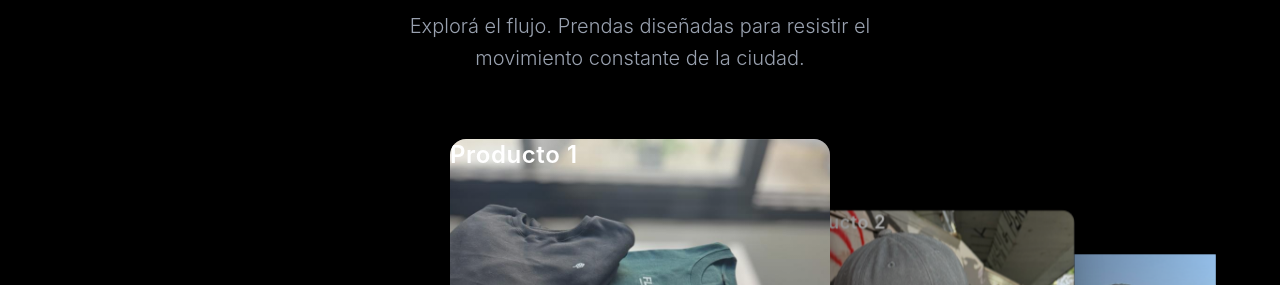
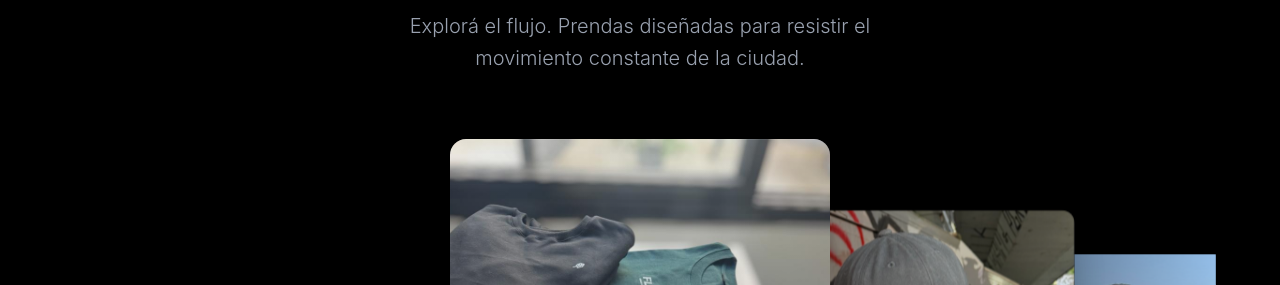
Before and after one commit to EduardoRiosSale/floema, a React (Vite) app: page / in a window 1280 px wide. Shown: the part 1740-2025 px from the top of the page. Built offline with nearby package versions, Linux system fonts and the light colour scheme.

Commit message:
Limpieza de imagenes

```diff
--- a/src/components/sections/Products.tsx
+++ b/src/components/sections/Products.tsx
@@ -10,11 +10,11 @@ import img4 from '../../assets/img4.jpeg';
 import img5 from '../../assets/img5.jpeg';
 
 const productos = [
-  { id: 1, title: 'Producto 1', image: img1 },
-  { id: 2, title: 'Producto 2', image: img2 },
-  { id: 3, title: 'Producto 3', image: img3 },
-  { id: 4, title: 'Gorras', image: img4 },
-  { id: 5, title: 'Remeras', image: img5 },
+  { id: 1, title: '', image: img1 },
+  { id: 2, title: '', image: img2 },
+  { id: 3, title: '', image: img3 },
+  { id: 4, title: '', image: img4 },
+  { id: 5, title: '', image: img5 },
 ];
 
 export const Products = () => {
```
